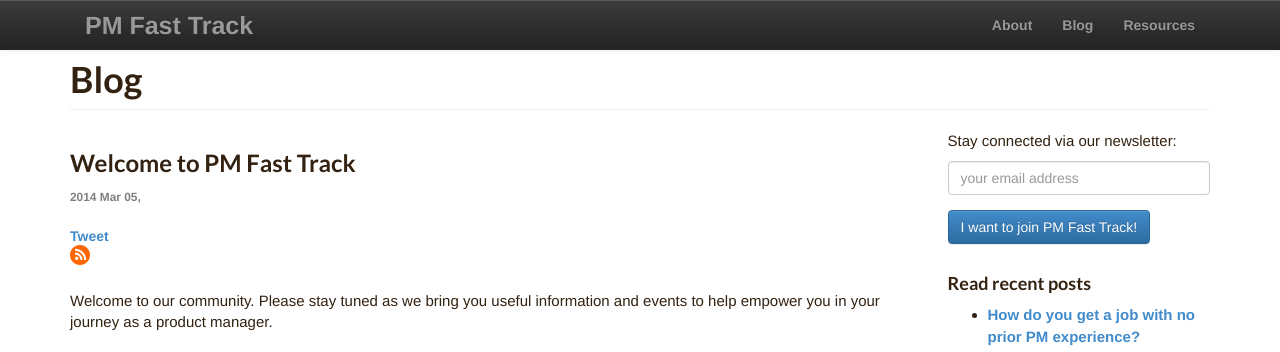
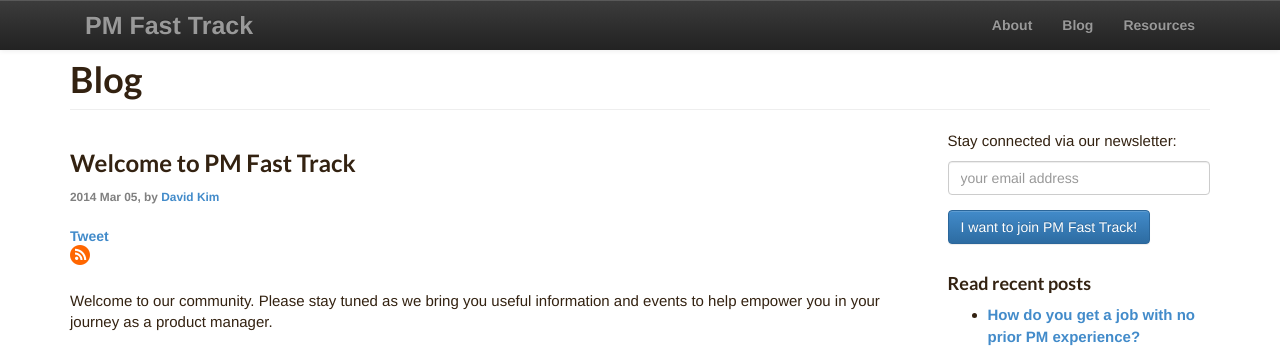
Before and after one commit to productmanagers/productmanagers.github.io, a Jekyll site: the page built from blog/_posts/2014-03-05-welcome-to-pm-fast-track.md, in a window 1280 px wide. Shown: the top 352 px of the page. Built offline with Jekyll 4.4.1, drawn with Linux system fonts in a browser that asks for light colours; nearby versions of some CDN libraries; comment, search, counter and statistics services are not loaded.

Commit message:
author fix

```diff
--- a/_layouts/post.html
+++ b/_layouts/post.html
@@ -12,7 +12,7 @@
     <div class="col-md-9 col-sm-8">
       <h3>{{page.title}}</h3>
       <small style='color: gray;'>{{page.date | date: "%Y %b %d"}},
-        {% if page.auhor %}
+        {% if page.author %}
           by {{page.author}}
         {% endif %}
       </small>
```
